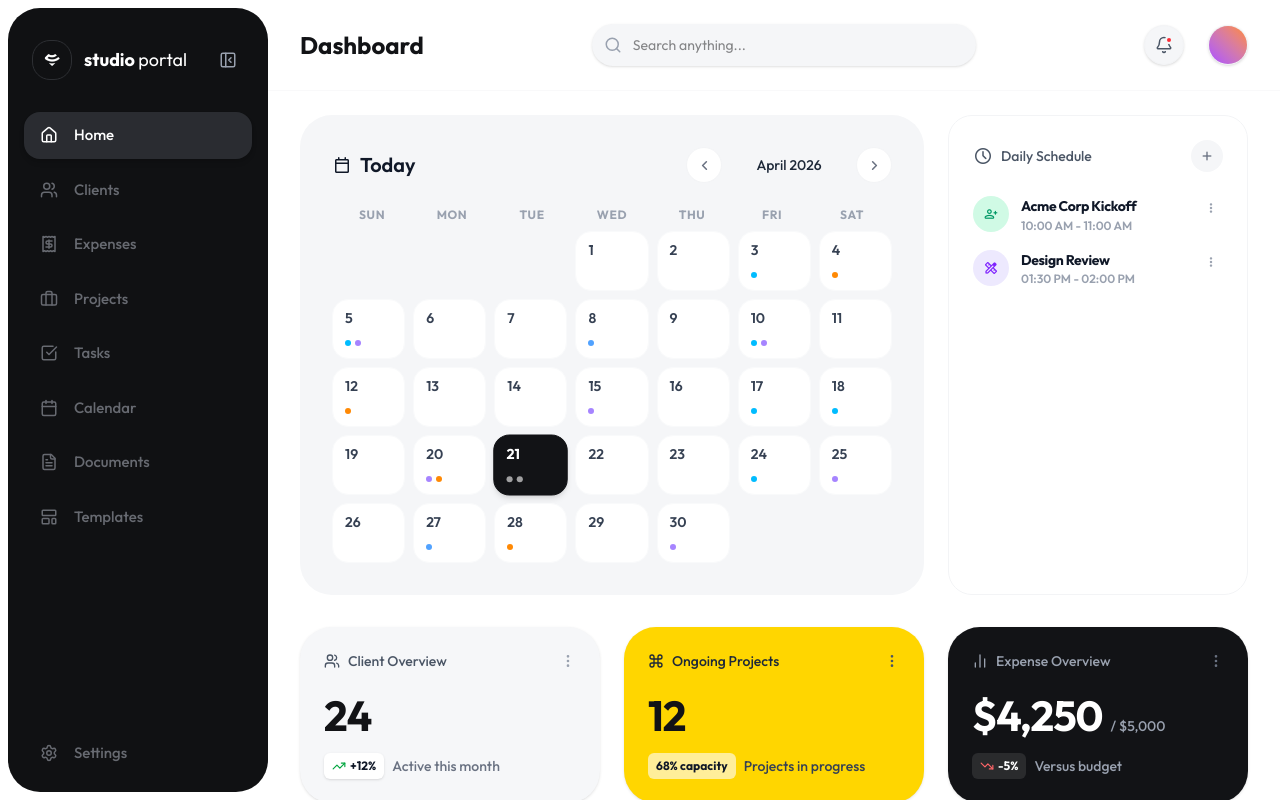
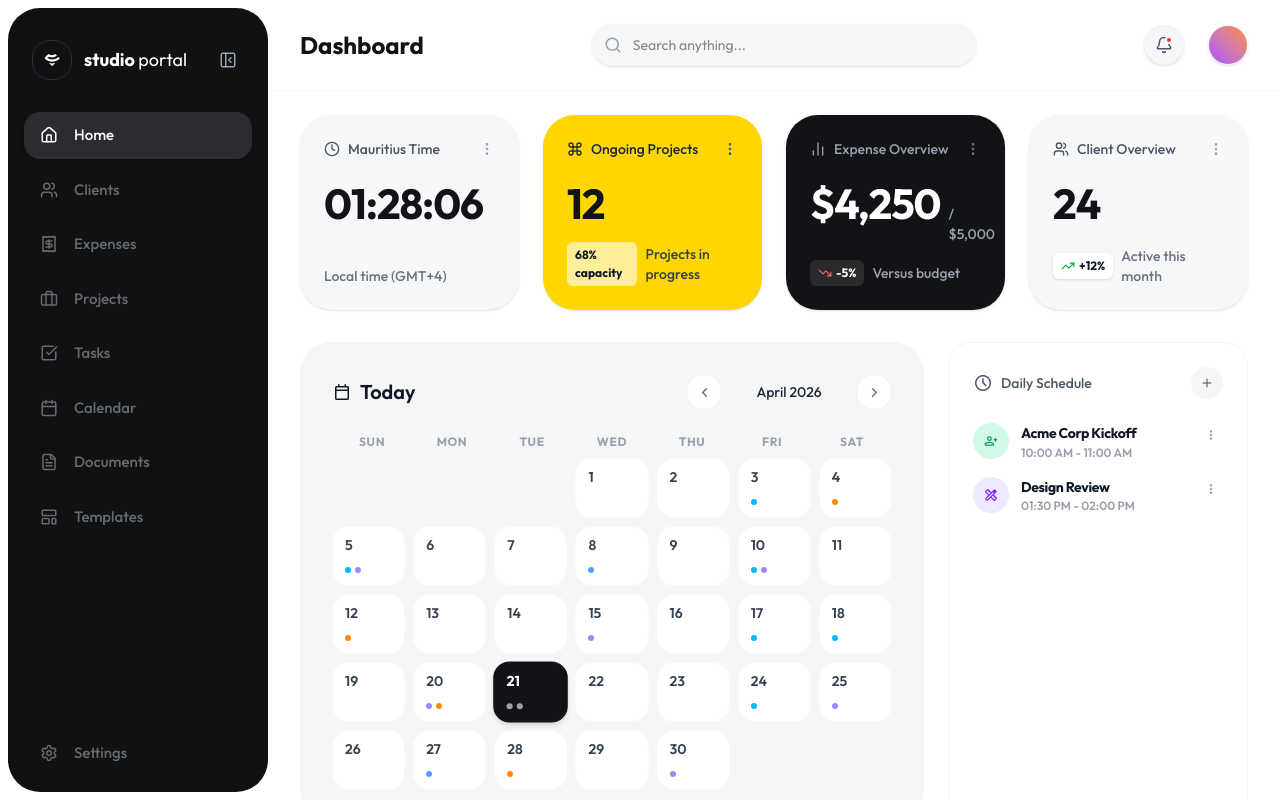
Before and after one commit to Vish-Studio/studio-portal, a React (Vite) app: page / in a window 1280 px wide. Built offline with nearby package versions, Linux system fonts and the light colour scheme.

Commit message:
feat: add a current time card.

```diff
--- a/src/pages/Dashboard.tsx
+++ b/src/pages/Dashboard.tsx
@@ -1,42 +1,34 @@
-import React from 'react';
+import React, { useEffect, useState } from 'react';
 import {
   MoreVertical,
   BarChart2,
   Command,
+  Clock,
   Users,
   TrendingUp,
   TrendingDown,
 } from 'lucide-react';
 import Layout from '../components/layout/layout';
 import Calendar from '../components/calendar/calendar';
-import ProjectTimeline from '../components/project-timeline/project-timeline';
 
 export default function Dashboard() {
   return (
     <Layout>
       {/* Dashboard Grid Content */}
       <div className="flex-1 flex flex-col gap-8">
-        <Calendar />
-
-        {/* Top 3 Cards Row */}
-        <div className="grid grid-cols-1 md:grid-cols-3 gap-6">
-
-          {/* Client Overview Card */}
+        {/* Top 4 Cards Row */}
+        <div className="grid grid-cols-1 md:grid-cols-4 gap-6">
+          {/* Mauritius Local Time Card */}
           <div className="bg-(--color-surface-alt) shadow-sm rounded-[32px] p-6 flex flex-col items-start gap-4">
             <div className="flex w-full justify-between items-center">
               <div className="flex items-center gap-2 text-gray-600 font-medium text-sm">
-                <Users size={16} /> Client Overview
+                <Clock size={16} /> Mauritius Time
               </div>
               <MoreVertical size={16} className="text-gray-400" />
             </div>
-            <div className="mt-2">
-              <span className="text-[42px] font-bold tracking-tight text-(--color-ink) leading-none">24</span>
-            </div>
+            <MauritiusTimeDisplay />
             <div className="flex items-center gap-2 mt-auto">
-              <div className="flex items-center gap-1 text-[12px] font-bold text-gray-900 bg-white px-2 py-1 rounded-[6px] shadow-sm">
-                <TrendingUp size={14} className="text-green-600" /> +12%
-              </div>
-              <span className="text-sm font-medium text-gray-500">Active this month</span>
+              <span className="text-sm font-medium text-gray-500">Local time (GMT+4)</span>
             </div>
           </div>
 
@@ -78,8 +70,56 @@ export default function Dashboard() {
               <span className="text-sm font-medium text-gray-400">Versus budget</span>
             </div>
           </div>
+
+
+          {/* Client Overview Card */}
+          <div className="bg-(--color-surface-alt) shadow-sm rounded-[32px] p-6 flex flex-col items-start gap-4">
+            <div className="flex w-full justify-between items-center">
+              <div className="flex items-center gap-2 text-gray-600 font-medium text-sm">
+                <Users size={16} /> Client Overview
+              </div>
+              <MoreVertical size={16} className="text-gray-400" />
+            </div>
+            <div className="mt-2">
+              <span className="text-[42px] font-bold tracking-tight text-(--color-ink) leading-none">24</span>
+            </div>
+            <div className="flex items-center gap-2 mt-auto">
+              <div className="flex items-center gap-1 text-[12px] font-bold text-gray-900 bg-white px-2 py-1 rounded-[6px] shadow-sm">
+                <TrendingUp size={14} className="text-green-600" /> +12%
+              </div>
+              <span className="text-sm font-medium text-gray-500">Active this month</span>
+            </div>
+          </div>
         </div>
+
+        <Calendar />
+
       </div>
     </Layout>
   );
 }
+
+function MauritiusTimeDisplay() {
+  const [time, setTime] = useState('');
+
+  useEffect(() => {
+    const formatter = new Intl.DateTimeFormat('en-GB', {
+      hour: '2-digit',
+      minute: '2-digit',
+      second: '2-digit',
+      hour12: false,
+      timeZone: 'Indian/Mauritius',
+    });
+
+    const update = () => setTime(formatter.format(new Date()));
+    update();
+    const id = setInterval(update, 1000);
+    return () => clearInterval(id);
+  }, []);
+
+  return (
+    <div className="mt-2">
+      <span className="text-[42px] font-bold tracking-tight text-(--color-ink) leading-none">{time}</span>
+    </div>
+  );
+}
```
